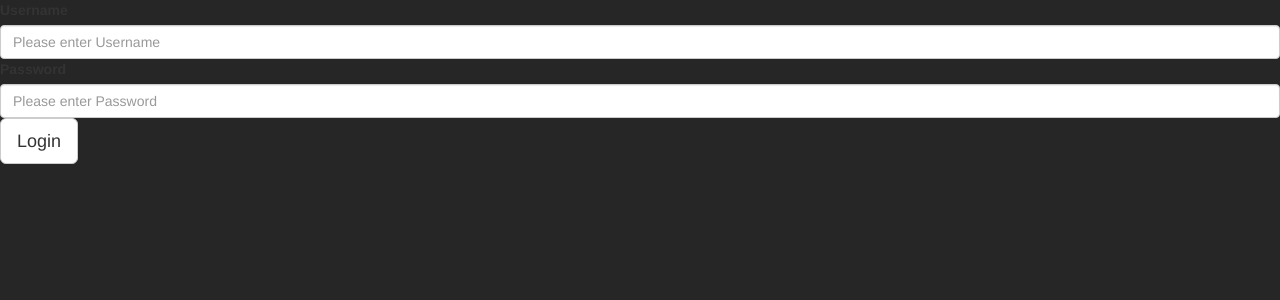
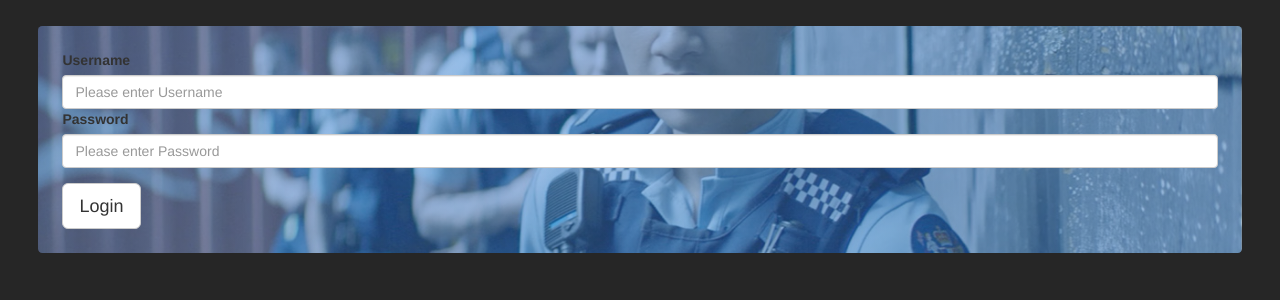
Before and after one commit to himbojo/PolicePhotoTagging, a React (Create React App) app in the folder client/: page /login in a window 1280 px wide. Shown: the top 300 px of the page. Built offline with nearby package versions, Linux system fonts and the light colour scheme; what react-widgets-moment would draw is missing.

Commit message:
Styled login with background

```diff
--- a/client/src/components/Login/login.js
+++ b/client/src/components/Login/login.js
@@ -2,12 +2,18 @@ import React, { Component } from 'react';
 
 import LoginForm from './loginForm';
 
+import '../css/main.css';
+
 class Login extends Component{
   render(){
-return(<div>
-      <LoginForm />
-
-    </div>);
+return(
+  <div className="containerBox">
+    <div className="backgroundImage">
+      <div className="mainPage">
+        <LoginForm />
+      </div>
+    </div>
+  </div>);
   }
 
 }
--- a/client/src/components/Login/loginForm.js
+++ b/client/src/components/Login/loginForm.js
@@ -11,10 +11,11 @@ class loginForm extends Component {
             <FormControl type="text" placeholder="Please enter Username" />
             <ControlLabel>Password</ControlLabel>
             <FormControl type="text" placeholder="Please enter Password" />
+            </FormGroup>
             <Button bsSize="large" type="submit">
               Login
             </Button>
-          </FormGroup>
+
         </form>
       </div>
     );
```
